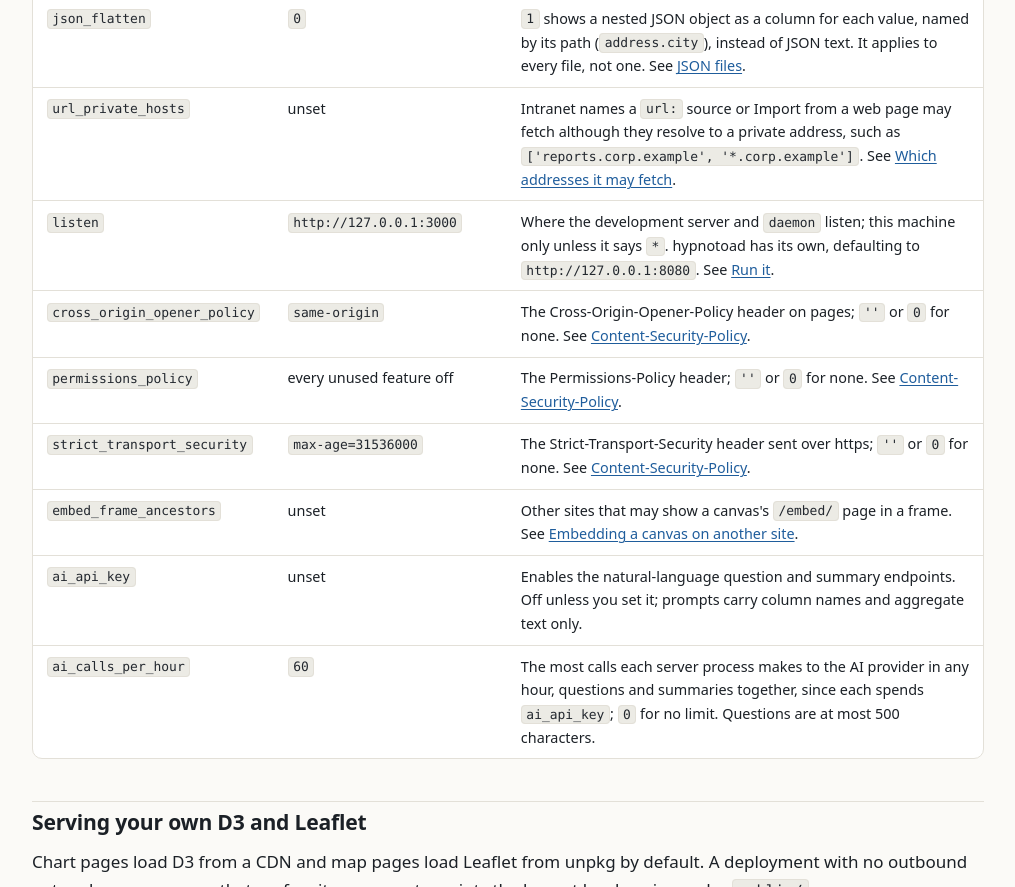
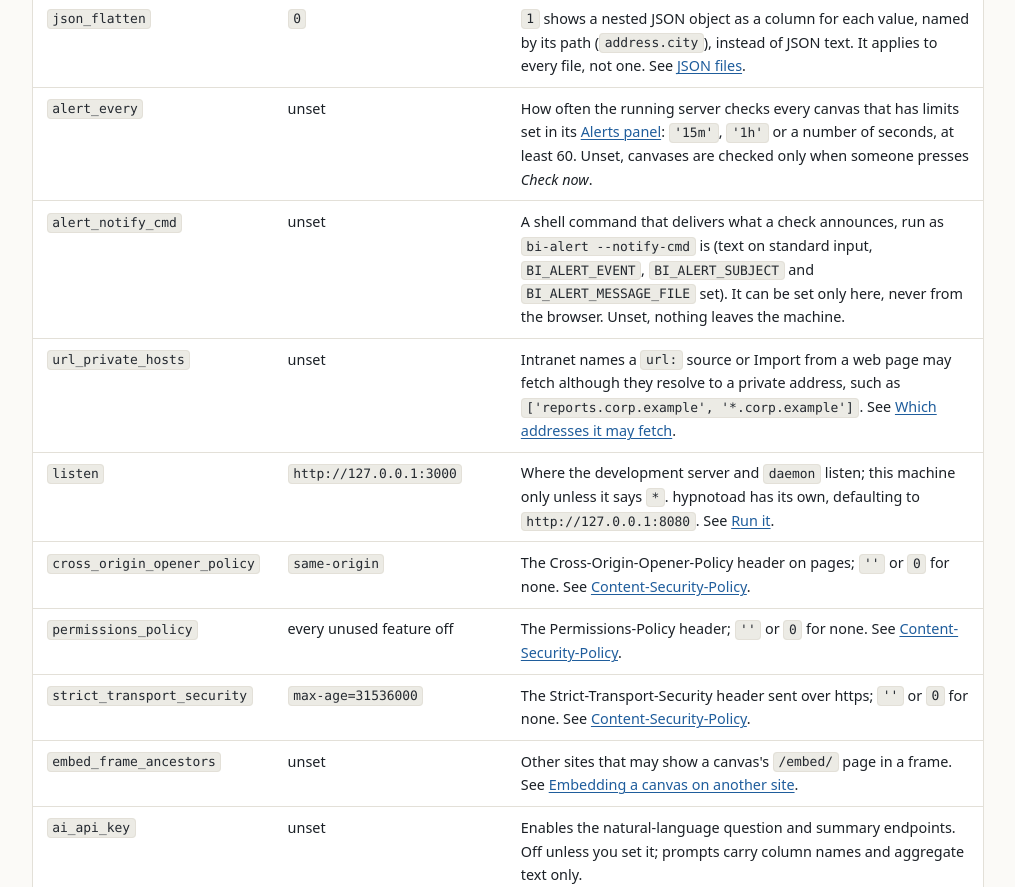
Before and after one commit to nigelhorne/Database-BI, a plain HTML site: page website/html/install.html in a window 1280 px wide. Shown: the part 7366-8253 px from the top of the page, without its empty margins (132-1147 px from the left). Drawn offline with Linux system fonts and the light colour scheme.

Commit message:
Alerts without cron

```diff
--- a/website/html/install.html
+++ b/website/html/install.html
@@ -317,7 +317,7 @@ BI_OPEN=/full/path/store.db hypnotoad script/database-bi</code></pre>
 	</p>
 </div>
 
-<h2>Configuration</h2>
+<h2 id="settings">Configuration</h2>
 <p>
 	This is for whoever runs the application. A reader's own choices, such as
 	light or dark, are not set here: see <a href="index.html#preferences">Preferences</a>.
@@ -506,6 +506,27 @@ BI_OPEN=/full/path/store.db hypnotoad script/database-bi</code></pre>
 				<code>1</code> shows a nested JSON object as a column for each value,
 				named by its path (<code>address.city</code>), instead of JSON text.
 				It applies to every file, not one. See <a href="data.html#json-flatten">JSON files</a>.
+			</td>
+		</tr>
+		<tr>
+			<td><code>alert_every</code></td>
+			<td>unset</td>
+			<td>
+				How often the running server checks every canvas that has limits set in
+				its <a href="canvas.html#alerts">Alerts panel</a>: <code>'15m'</code>,
+				<code>'1h'</code> or a number of seconds, at least 60. Unset, canvases
+				are checked only when someone presses <em>Check now</em>.
+			</td>
+		</tr>
+		<tr>
+			<td><code>alert_notify_cmd</code></td>
+			<td>unset</td>
+			<td>
+				A shell command that delivers what a check announces, run as
+				<code>bi-alert --notify-cmd</code> is (text on standard input,
+				<code>BI_ALERT_EVENT</code>, <code>BI_ALERT_SUBJECT</code> and
+				<code>BI_ALERT_MESSAGE_FILE</code> set). It can be set only here, never
+				from the browser. Unset, nothing leaves the machine.
 			</td>
 		</tr>
 		<tr>
```
Also changed, not shown: website/html/canvas.html (+14 -0 lines), 12 other files.
